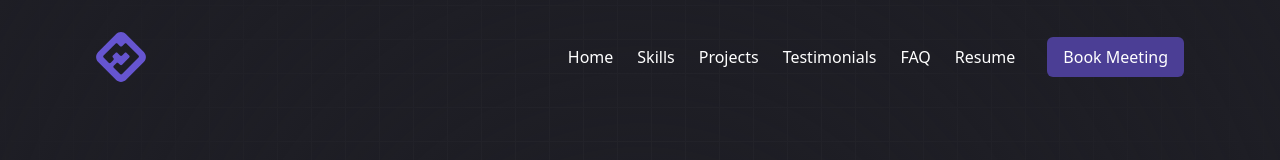
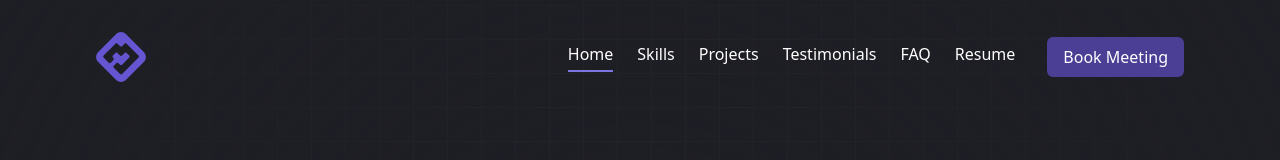
Before and after one commit to manickjamadar/personal-website, a Next.js app: page / in a window 1280 px wide. Shown: the top 160 px of the page. Built offline with nearby package versions, Linux system fonts and the light colour scheme.

Commit message:
added hash to default home page active link

```diff
--- a/app/components/sections/header.tsx
+++ b/app/components/sections/header.tsx
@@ -7,7 +7,7 @@ import Drawer from "../drawer";
 import LinkPath from "@/app/utils/linkPath";
 const Header = () => {
   const [drawerVisible, setDrawerVisible] = useState(false);
-  const [activeLink, setActiveLink] = useState("/");
+  const [activeLink, setActiveLink] = useState("/#");
   const openDrawer = () => setDrawerVisible(true);
   const closeDrawer = () => setDrawerVisible(false);
   const onLinkClick = (url: string) => {
```
